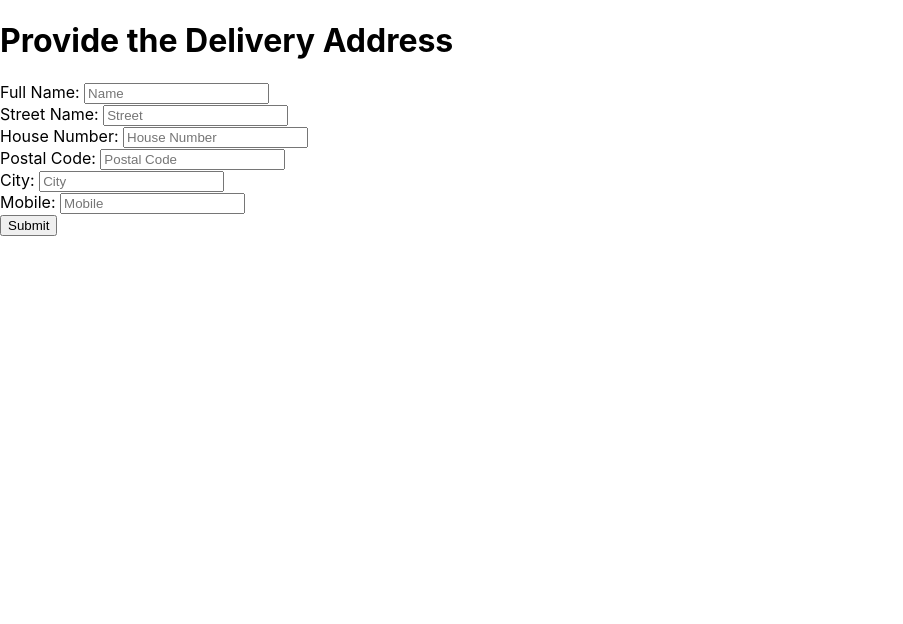
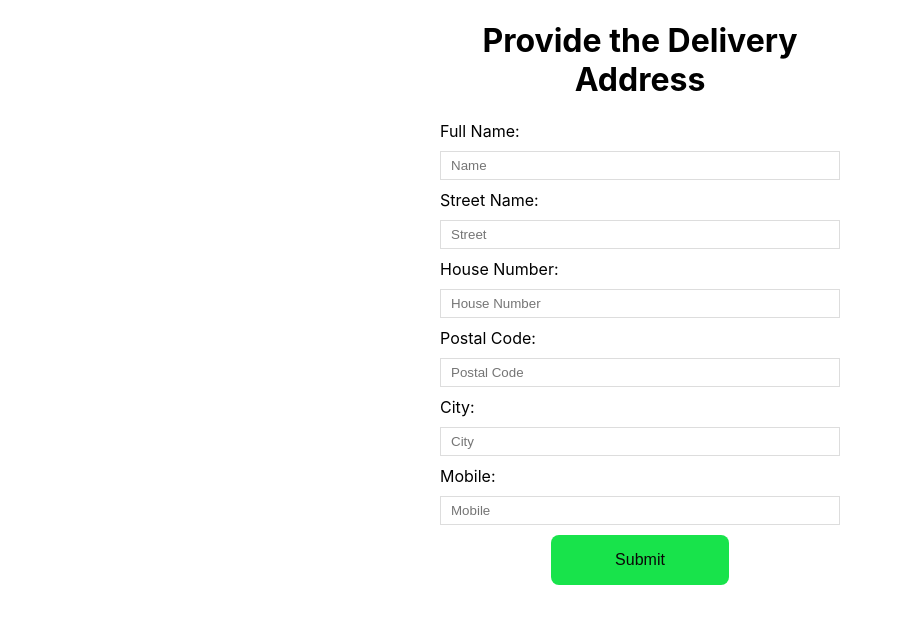
Before and after one commit to AshadurRahman/pizza-challenge, a React (Create React App) app: page /address in a window 1280 px wide. Shown: the top 624 px of the page, without its empty margins (0-903 px from the left). Built offline with nearby package versions, Linux system fonts and the light colour scheme.

Commit message:
styling added

```diff
--- a/src/App.css
+++ b/src/App.css
@@ -133,3 +133,54 @@
   cursor: pointer;
   color: #000;
 }
+
+.create {
+  max-width: 400px;
+  margin: 0 auto;
+  text-align: center;
+}
+
+.create label {
+  text-align: left;
+  display: block;
+}
+
+.create h2 {
+  font-size: 20px;
+  color: #f1356d;
+  margin-bottom: 30px;
+}
+
+.create input {
+  width: 100%;
+  padding: 6px 10px;
+  margin: 10px 0;
+  border: 1px solid #ddd;
+  box-sizing: border-box;
+  display: block;
+}
+
+.create button {
+  background: #f1356d;
+  color: #fff;
+  border: 0;
+  padding: 8px;
+  border-radius: 8px;
+  cursor: pointer;
+}
+
+.create button {
+  font-size: 1rem;
+  padding: 1rem 4rem;
+  border: none;
+  background: #18e34b;
+  color: rgb(10, 7, 7);
+  transition: 0.2 ease-out;
+}
+
+.createbutton:hover {
+  background: #800a0a;
+  transition: 0.2s ease-out;
+  cursor: pointer;
+  color: #000;
+}
--- a/src/components/Products/index.js
+++ b/src/components/Products/index.js
@@ -25,6 +25,7 @@ const Products = ({ heading }) => {
                             <p className="ProductDesc">{product.desc}</p>
                             <p className="ProductPrice">${product.price}</p>
                             <Link
+                                // to={`/toppings/${product.price}`}
                                 to="/toppings"
                                 style={{ marginBottom: 20 }}
                             >
--- a/src/components/Products/toppings.js
+++ b/src/components/Products/toppings.js
@@ -40,6 +40,7 @@ const Toppings = () => {
                         <div className="toppings-list-item">
                             <div className="left-section">
                                 <input
+                                    key={index}
                                     type="checkbox"
                                     id={`custom-checkbox-${index}`}
                                     name={name}
```
